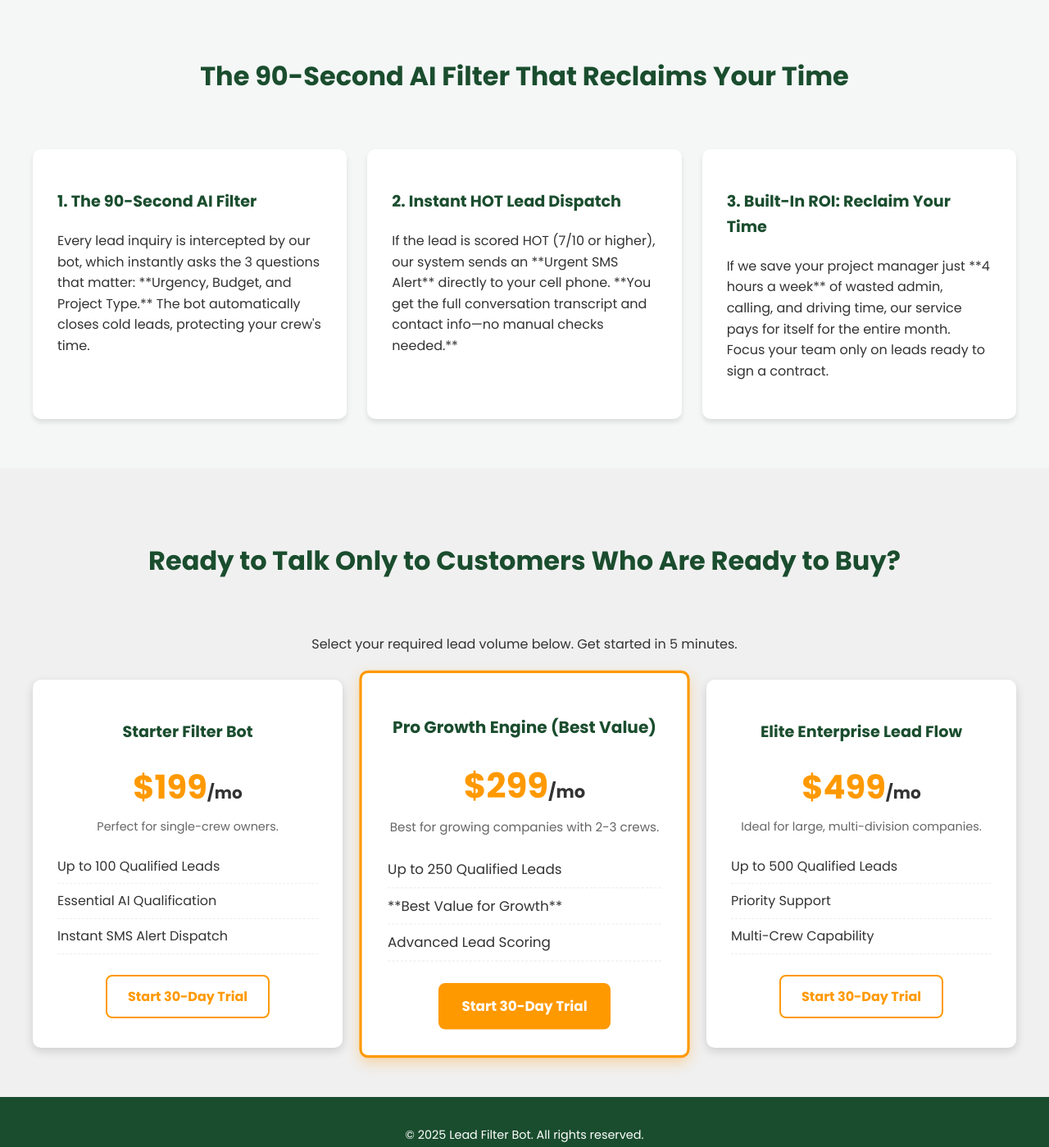
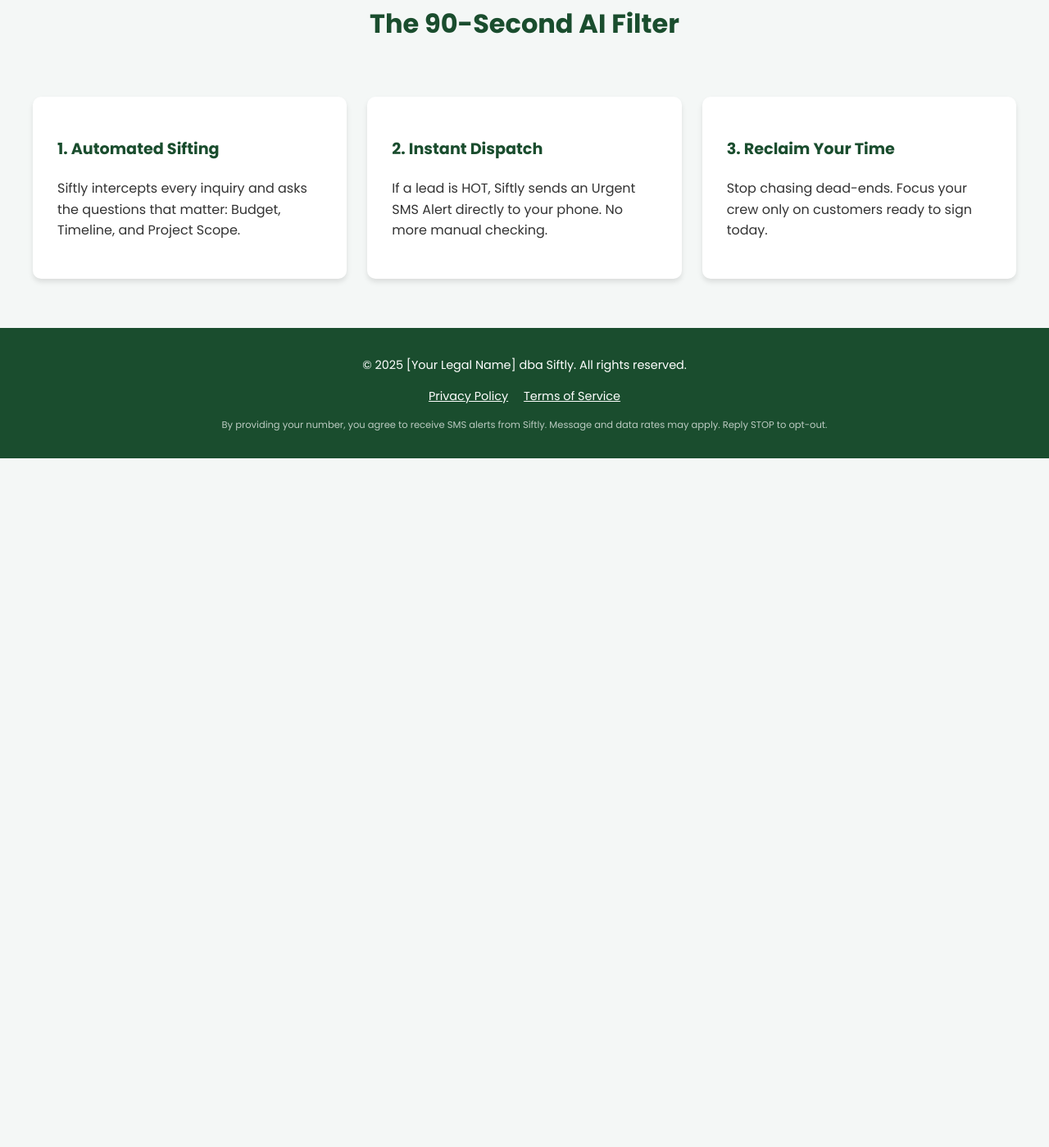
Before and after one commit to dutilpierce/lead-qualifier-project, a plain HTML site: page docs/index.html in a window 1280 px wide. Shown: the part 1046-2445 px from the top of the page at 82% size. After the commit the page ends 1605 px from the top, so only its background shows below. Drawn offline with Linux system fonts and the light colour scheme.

Commit message:
Brand launch: Siftly name and compliance pages

```diff
--- a/docs/index.html
+++ b/docs/index.html
@@ -3,89 +3,40 @@
 <head>
     <meta charset="UTF-8">
     <meta name="viewport" content="width=device-width, initial-scale=1.0">
-    <title>Lead Filter Bot: Qualify Leads Instantly</title>
+    <title>Siftly | Instant AI Lead Qualification</title>
     <link rel="stylesheet" href="styles.css">
-    <link href="https://fonts.googleapis.com/css2?family=Poppins:wght@400;700;display=swap" rel="stylesheet">
+    <link href="https://fonts.googleapis.com/css2?family=Poppins:wght@400;700&display=swap" rel="stylesheet">
 </head>
 <body>
 
     <header class="hero">
         <div class="container">
-            <h1>Stop Wasting $1,000/Month on HomeAdvisor's Unqualified Leads.</h1>
-            <h2>Get Instant SMS Alerts for **Contract-Ready** Leads Only.</h2>
+            <h1>Stop Wasting $1,000/Month on Unqualified Leads.</h1>
+            <h2>Get Instant SMS Alerts for **Contract-Ready** Leads with Siftly.</h2>
             <a href="YOUR_STRIPE_PRO_LINK_TRIAL" class="button primary-cta large">Start Your 30-Day FREE Trial Now</a>
             <p class="guarantee">No credit card required for the trial. Cancel anytime.</p>
 
             <section class="image-wrapper">
-                <img src="hot-lead-alert.jpg.png?v=1" alt="URGENT HOT LEAD (9/10) SMS on Cell Phone">
+                <img src="hot-lead-alert.jpg.png?v=1" alt="Siftly Hot Lead Alert">
             </section>
         </div>
     </header>
 
     <section class="features">
         <div class="container">
-            <h2 class="section-title">The 90-Second AI Filter That Reclaims Your Time</h2>
+            <h2 class="section-title">The 90-Second AI Filter</h2>
             <div class="feature-grid">
-
                 <div class="feature-card">
-                    <h3>1. The 90-Second AI Filter</h3>
-                    <p>Every lead inquiry is intercepted by our bot, which instantly asks the 3 questions that matter: **Urgency, Budget, and Project Type.** The bot automatically closes cold leads, protecting your crew's time.</p>
+                    <h3>1. Automated Sifting</h3>
+                    <p>Siftly intercepts every inquiry and asks the questions that matter: Budget, Timeline, and Project Scope.</p>
                 </div>
-
                 <div class="feature-card">
-                    <h3>2. Instant HOT Lead Dispatch</h3>
-                    <p>If the lead is scored HOT (7/10 or higher), our system sends an **Urgent SMS Alert** directly to your cell phone. **You get the full conversation transcript and contact info—no manual checks needed.**</p>
+                    <h3>2. Instant Dispatch</h3>
+                    <p>If a lead is HOT, Siftly sends an Urgent SMS Alert directly to your phone. No more manual checking.</p>
                 </div>
-
                 <div class="feature-card">
-                    <h3>3. Built-In ROI: Reclaim Your Time</h3>
-                    <p>If we save your project manager just **4 hours a week** of wasted admin, calling, and driving time, our service pays for itself for the entire month. Focus your team only on leads ready to sign a contract.</p>
-                </div>
-            </div>
-        </div>
-    </section>
-
-    <section class="pricing">
-        <div class="container">
-            <h2 class="section-title">Ready to Talk Only to Customers Who Are Ready to Buy?</h2>
-            <p class="subtitle">Select your required lead volume below. Get started in 5 minutes.</p>
-
-            <div class="pricing-grid">
-
-                <div class="pricing-card">
-                    <h3>Starter Filter Bot</h3>
-                    <p class="price">$199<span>/mo</span></p>
-                    <p class="price-desc">Perfect for single-crew owners.</p>
-                    <ul>
-                        <li>Up to 100 Qualified Leads</li>
-                        <li>Essential AI Qualification</li>
-                        <li>Instant SMS Alert Dispatch</li>
-                    </ul>
-                    <a href="YOUR_STRIPE_STARTER_LINK_TRIAL" class="button secondary-cta">Start 30-Day Trial</a>
-                </div>
-
-                <div class="pricing-card recommended">
-                    <h3>Pro Growth Engine (Best Value)</h3>
-                    <p class="price">$299<span>/mo</span></p>
-                    <p class="price-desc">Best for growing companies with 2-3 crews.</p>
-                    <ul>
-                        <li>Up to 250 Qualified Leads</li>
-                        <li>**Best Value for Growth**</li>
-                        <li>Advanced Lead Scoring</li>
-                    </ul>
-                    <a href="YOUR_STRIPE_PRO_LINK_TRIAL" class="button primary-cta">Start 30-Day Trial</a>
-                </div>
-
-                <div class="pricing-card">
-                    <h3>Elite Enterprise Lead Flow</h3>
-                    <p class="price">$499<span>/mo</span></p>
-                    <p class="price-desc">Ideal for large, multi-division companies.</p>
-                    <ul>
-                        <li>Up to 500 Qualified Leads</li>
-                        <li>Priority Support</li>
-                        <li>Multi-Crew Capability</li>
-                    </ul>
-                    <a href="YOUR_STRIPE_ELITE_LINK_TRIAL" class="button secondary-cta">Start 30-Day Trial</a>
+                    <h3>3. Reclaim Your Time</h3>
+                    <p>Stop chasing dead-ends. Focus your crew only on customers ready to sign today.</p>
                 </div>
             </div>
         </div>
@@ -93,9 +44,15 @@
 
     <footer>
         <div class="container">
-            <p>&copy; 2025 Lead Filter Bot. All rights reserved.</p>
+            <p>&copy; 2025 [Your Legal Name] dba Siftly. All rights reserved.</p>
+            <p>
+                <a href="privacy.html" style="color: white; margin-right: 15px;">Privacy Policy</a>
+                <a href="terms.html" style="color: white;">Terms of Service</a>
+            </p>
+            <p style="font-size: 0.8em; margin-top: 10px; opacity: 0.7;">
+                By providing your number, you agree to receive SMS alerts from Siftly. Message and data rates may apply. Reply STOP to opt-out.
+            </p>
         </div>
     </footer>
-
 </body>
 </html>
```
Also changed, not shown: docs/privacy.html (added, +28 -0 lines), docs/terms.html (added, +19 -0 lines).
